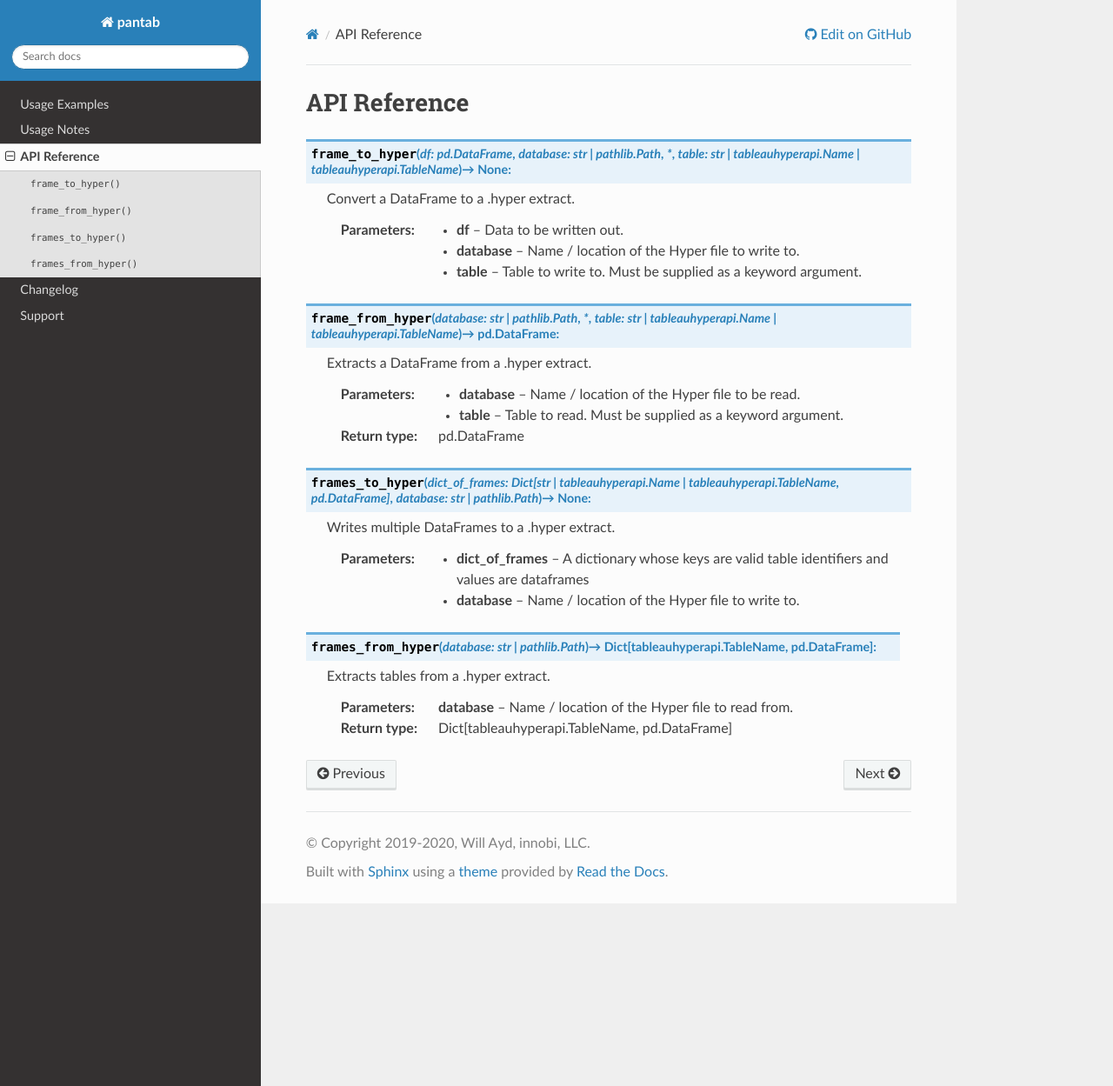
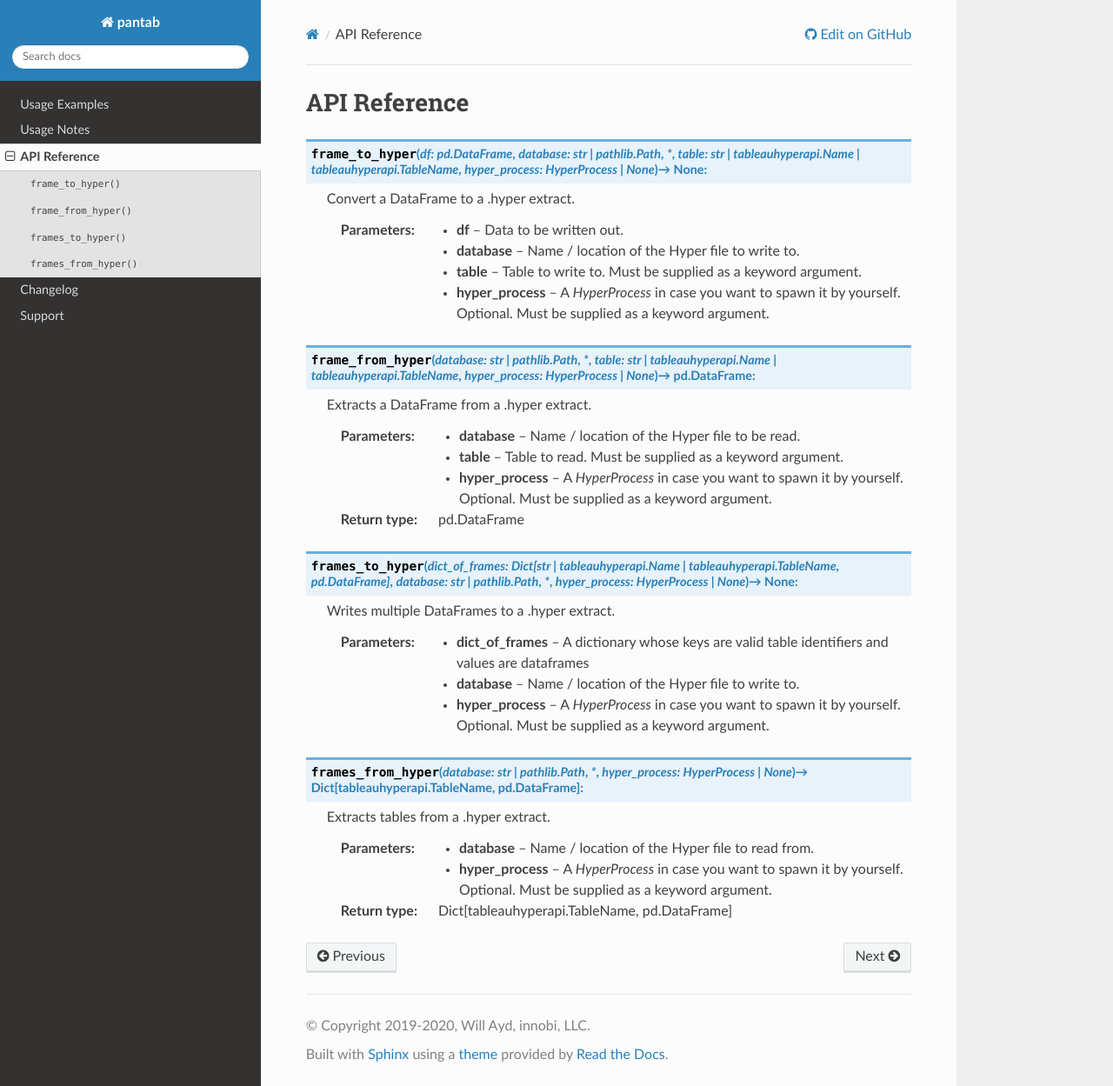
Before and after one commit to innobi/pantab, a Sphinx documentation site: the page built from doc/source/api.rst, in a window 1280 px wide and 1249 px high. Shown: the whole window at 87% size. Built offline with Sphinx 7.4.7 and the Read the Docs theme 2.0.0, drawn with Linux system fonts in a browser that asks for light colours.

Commit message:
Add support for an externally provided HyperProcess (#117)

```diff
--- a/doc/source/api.rst
+++ b/doc/source/api.rst
@@ -1,35 +1,39 @@
 API Reference
 =============
 
-.. py:function:: frame_to_hyper(df: pd.DataFrame, database: Union[str, pathlib.Path], *, table: Union[str, tableauhyperapi.Name, tableauhyperapi.TableName]) -> None:
+.. py:function:: frame_to_hyper(df: pd.DataFrame, database: Union[str, pathlib.Path], *, table: Union[str, tableauhyperapi.Name, tableauhyperapi.TableName], hyper_process: Optional[HyperProcess]) -> None:
 
    Convert a DataFrame to a .hyper extract.
 
    :param df: Data to be written out.
    :param database: Name / location of the Hyper file to write to.
    :param table: Table to write to. Must be supplied as a keyword argument.
+   :param hyper_process: A `HyperProcess` in case you want to spawn it by yourself. Optional. Must be supplied as a keyword argument.
 
 
-.. py:function:: frame_from_hyper(database: Union[str, pathlib.Path], *, table: Union[str, tableauhyperapi.Name, tableauhyperapi.TableName]) -> pd.DataFrame:
+.. py:function:: frame_from_hyper(database: Union[str, pathlib.Path], *, table: Union[str, tableauhyperapi.Name, tableauhyperapi.TableName], hyper_process: Optional[HyperProcess]) -> pd.DataFrame:
 
    Extracts a DataFrame from a .hyper extract.
 
    :param database: Name / location of the Hyper file to be read.
    :param table: Table to read. Must be supplied as a keyword argument.
+   :param hyper_process: A `HyperProcess` in case you want to spawn it by yourself. Optional. Must be supplied as a keyword argument.
    :rtype: pd.DataFrame
 
 
-.. py:function:: frames_to_hyper(dict_of_frames: Dict[Union[str, tableauhyperapi.Name, tableauhyperapi.TableName], pd.DataFrame], database: Union[str, pathlib.Path]) -> None:
+.. py:function:: frames_to_hyper(dict_of_frames: Dict[Union[str, tableauhyperapi.Name, tableauhyperapi.TableName], pd.DataFrame], database: Union[str, pathlib.Path], *, hyper_process: Optional[HyperProcess]) -> None:
 
    Writes multiple DataFrames to a .hyper extract.
 
    :param dict_of_frames: A dictionary whose keys are valid table identifiers and values are dataframes
    :param database: Name / location of the Hyper file to write to.
+   :param hyper_process: A `HyperProcess` in case you want to spawn it by yourself. Optional. Must be supplied as a keyword argument.
 
 
-.. py:function:: frames_from_hyper(database: Union[str, pathlib.Path]) -> Dict[tableauhyperapi.TableName, pd.DataFrame]:
+.. py:function:: frames_from_hyper(database: Union[str, pathlib.Path], *, hyper_process: Optional[HyperProcess]) -> Dict[tableauhyperapi.TableName, pd.DataFrame]:
 
    Extracts tables from a .hyper extract.
 
    :param database: Name / location of the Hyper file to read from.
+   :param hyper_process: A `HyperProcess` in case you want to spawn it by yourself. Optional. Must be supplied as a keyword argument.
    :rtype: Dict[tableauhyperapi.TableName, pd.DataFrame]
```
Also changed, not shown: doc/source/examples.rst (+36 -0 lines), 4 other files.
